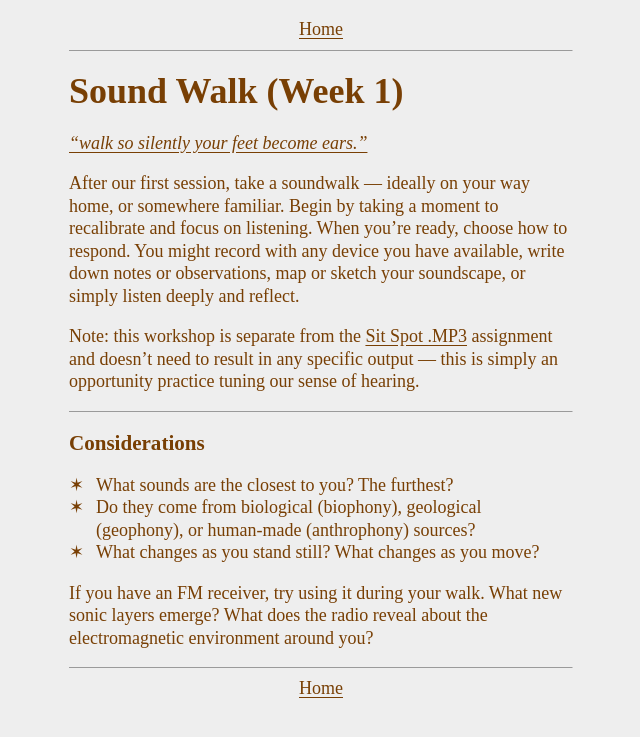
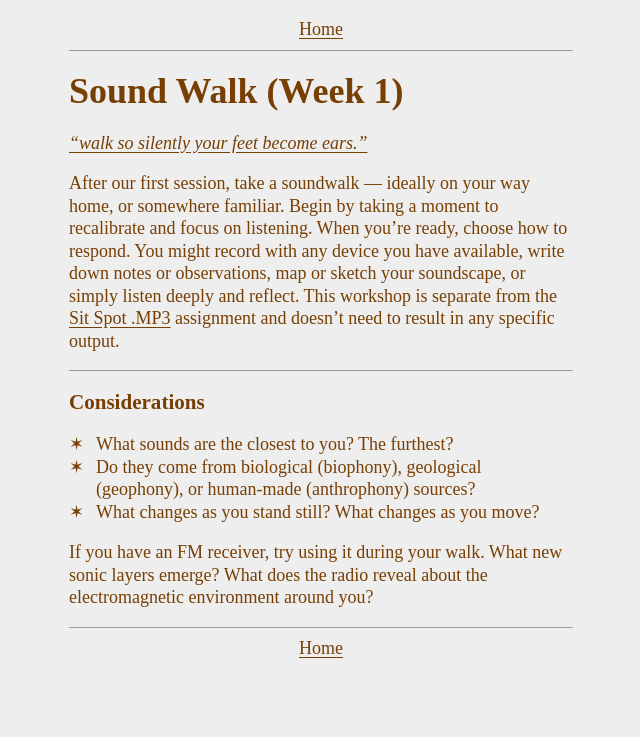
Before and after one commit to bryantwells/rr25, a Jekyll site: the page built from _pages/sound-walk.md, in a window 1280 px wide. Shown: the top 737 px of the page, without its empty margins (319-959 px from the left). Built offline with Jekyll 4.4.1, drawn with Linux system fonts in a browser that asks for light colours.

Commit message:
Update sound-walk.md

```diff
--- a/_pages/sound-walk.md
+++ b/_pages/sound-walk.md
@@ -7,9 +7,7 @@
 
 <em>[“walk so silently your feet become ears.”](https://www.are.na/block/35413619)</em>
 
-After our first session, take a soundwalk — ideally on your way home, or somewhere familiar. Begin by taking a moment to recalibrate and focus on listening. When you’re ready, choose how to respond. You might record with any device you have available, write down notes or observations, map or sketch your soundscape, or simply listen deeply and reflect.
-
-Note: this workshop is separate from the [Sit Spot .MP3](https://rr25.daemon.earth/sit-spot.html) assignment and doesn’t need to result in any specific output — this is simply an opportunity practice tuning our sense of hearing.
+After our first session, take a soundwalk — ideally on your way home, or somewhere familiar. Begin by taking a moment to recalibrate and focus on listening. When you’re ready, choose how to respond. You might record with any device you have available, write down notes or observations, map or sketch your soundscape, or simply listen deeply and reflect. This workshop is separate from the [Sit Spot .MP3](https://rr25.daemon.earth/sit-spot.html) assignment and doesn’t need to result in any specific output.
 
 ---
 
```
